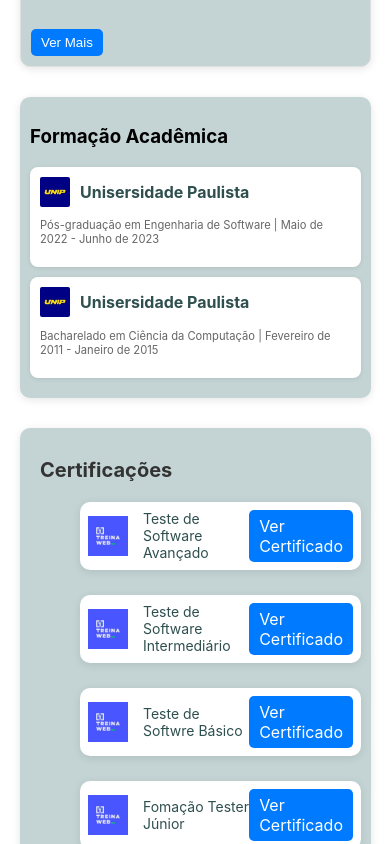
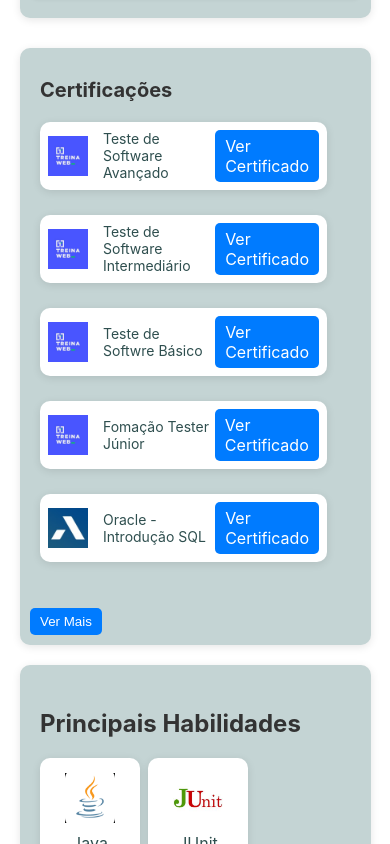
Before and after one commit to leafar-Santos/cv-react-rafael-santos, a React (Create React App) app: page / in a window 390 px wide. Shown: the part 4220-5064 px from the top of the page. Built offline with nearby package versions, Linux system fonts and the light colour scheme.

Commit message:
Ajuste margin-top

```diff
--- a/src/components/Certifications/Certifications.css
+++ b/src/components/Certifications/Certifications.css
@@ -1,6 +1,6 @@
 .certification-card-container {
   background-color: #c4d4d4;
-  padding: 10px;
+  padding:10px;
   border-radius: 10px;
   box-shadow: 0 2px 8px rgba(0, 0, 0, 0.1);
   margin-bottom: 20px;
@@ -19,11 +19,11 @@
   margin-bottom: 15px;
   display: flex;
   align-items: center;
-  padding-left: 10px;
+  padding-right: 20px;
 }
 
 .certification-card {
-  background-color: #ffffff;
+  background-color: white;
   padding: 15px;
   border-radius: 10px;
   display: flex;
@@ -33,6 +33,8 @@
   box-shadow: 0 2px 8px rgba(0, 0, 0, 0.1);
   transition: box-shadow 0.3s ease;
   margin-bottom: 10px;
+  margin-left: -30px;
+
 }
 
 .certification-card:hover {
--- a/src/components/Header/Header.css
+++ b/src/components/Header/Header.css
@@ -84,7 +84,7 @@ header {
 
 @media (max-width: 768px) {
   header {
-    position: relative; /* Alterado para não ser fixo em dispositivos móveis */
+    position: relative;
   }
 
   .header-left {
@@ -123,7 +123,7 @@ header {
   }
 
   .container {
-    margin: 120px auto 20px auto;
+    margin: auto auto 20px auto;
     padding: 20px;
   }
 }
--- a/src/components/ProfessionalSummary/ProfessionalSummary.css
+++ b/src/components/ProfessionalSummary/ProfessionalSummary.css
@@ -30,7 +30,7 @@
 @media (max-width: 768px) {
   .professional-resume {
     padding: 15px;
-    margin-top: 280px; /* Aumente se necessário para dispositivos móveis */
+    margin-top: 20px; /* Aumente se necessário para dispositivos móveis */
   }
 
   .professional-resume h4 {
@@ -47,7 +47,7 @@
 @media (max-width: 380px) {
   .professional-resume {
     padding: 15px;
-    margin-top: 300px; /* Aumente se necessário para dispositivos móveis */
+    margin-top: 20px; /* Aumente se necessário para dispositivos móveis */
   }
 
   .professional-resume h4 {
```
